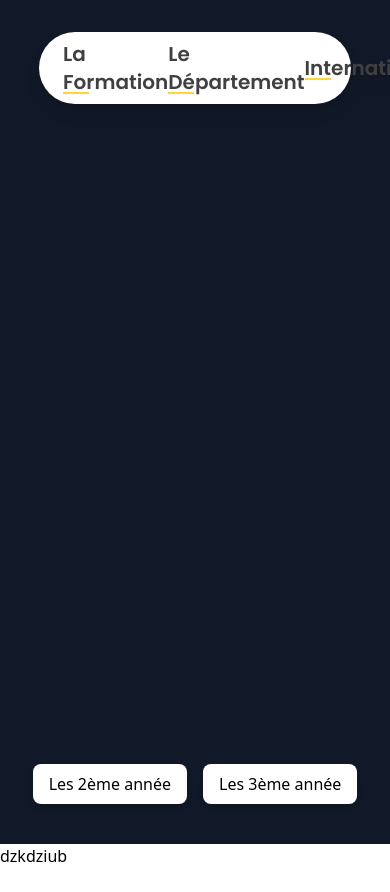
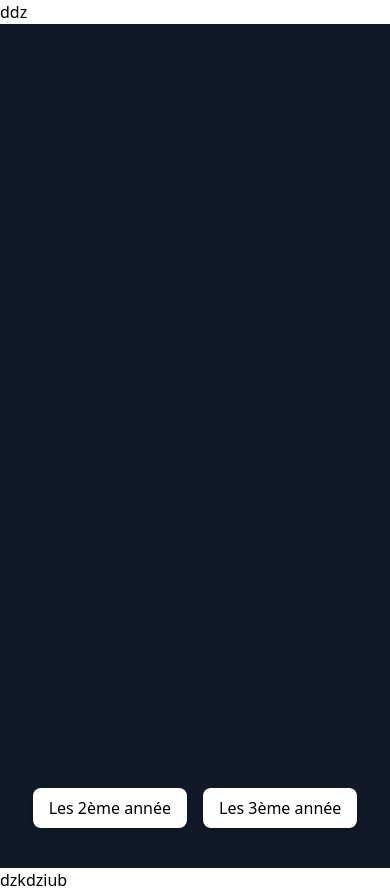
Before and after one commit to OHNIMUS-Leopold/refonte-MMI, a Nuxt app: page /about in a window 390 px wide. Before the commit the page ends 868 px from the top, so only its background shows below. Built offline with nearby package versions, Linux system fonts and the light colour scheme.

Commit message:
setup breakpoint header

```diff
--- a/components/myHeader.vue
+++ b/components/myHeader.vue
@@ -1,5 +1,24 @@
+<script setup lang="ts">
+const headerBreakpoint = ref(false);
+
+const updateScreenWidth = () => {
+  if (typeof window !== 'undefined') {
+    headerBreakpoint.value = window.innerWidth > 1280;
+  }
+};
+
+onMounted(() => {
+  updateScreenWidth();
+  window.addEventListener('resize', updateScreenWidth);
+});
+
+onUnmounted(() => {
+  window.removeEventListener('resize', updateScreenWidth);
+});
+</script>
+
 <template>
-    <header class="fixed top-8 left-1/2 -translate-x-1/2 z-10 bg-white py-2 px-4 rounded-[44px] w-4/5 mx-auto drop-shadow-lg bubble">
+    <header v-if="headerBreakpoint" class="fixed top-8 left-1/2 -translate-x-1/2 z-10 bg-white py-2 px-4 rounded-[44px] w-4/5 mx-auto drop-shadow-lg bubble">
         <nav class="text-gris text-xl font-poppins font-semibold flex justify-between items-center drop">
             <NuxtLink class="relative" to="/">
                 <img src="@/assets/images/svg/mmi_logo-header.svg" alt="Logo" class="h-8 pl-2 pb-1">
@@ -10,6 +29,10 @@
             <NuxtLink class="relative animate" to="/">Contact</NuxtLink>
             <NuxtLink to="/" class="font-medium text-lg font-manrope py-1 px-6 border-solid border-[3px] border-jaune bg-jaune rounded-3xl hover:bg-white duration-500">Candidater</NuxtLink>
         </nav>
+    </header>
+
+    <header v-else>
+        ddz
     </header>
 </template>
 
```
